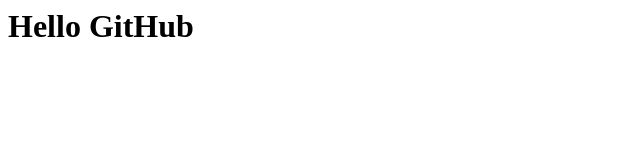
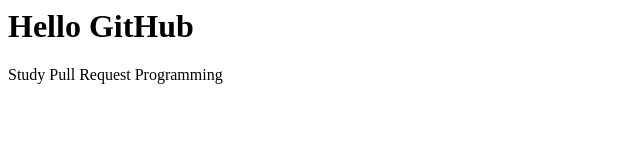
Before and after one commit to cyokodog-lab/hello-pull-request, a plain HTML site: page index.html in a window 1280 px wide. Shown: the whole page, without its empty margins (0-640 px from the left). Drawn offline with Linux system fonts and the light colour scheme.

Commit message:
Update index.html

```diff
--- a/index.html
+++ b/index.html
@@ -4,5 +4,6 @@
 </head>
 <body>
     <h1>Hello GitHub</h1>
+    <p class="lead">Study Pull Request Programming</p>
 </body>
 </html>
```
